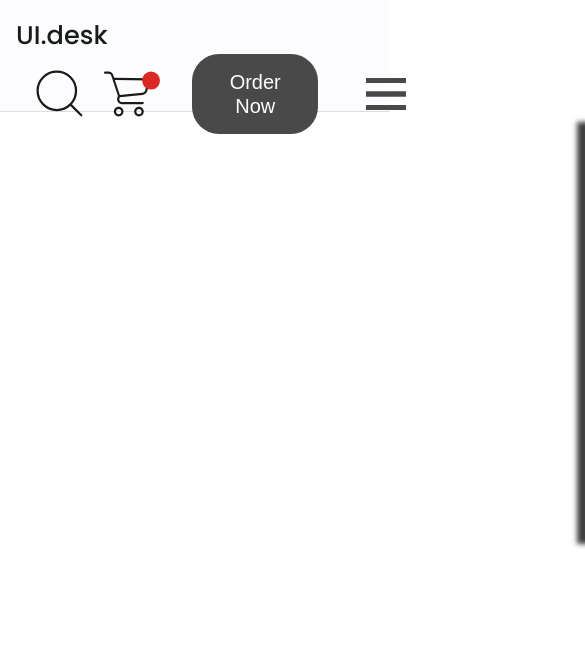
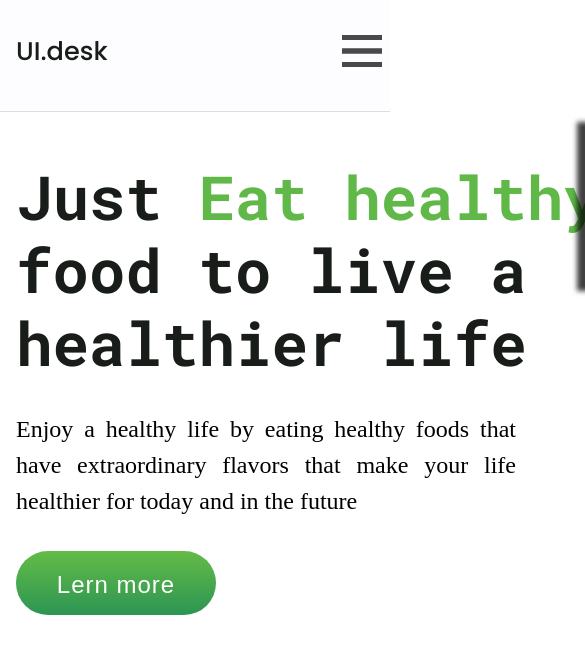
Before and after one commit to tokkaya79/ui-dest, a React (Create React App) app: page / in a window 390 px wide. Shown: the top 654 px of the page, 585 px wide, since content can reach past the window. Built offline with nearby package versions, Linux system fonts and the light colour scheme; grey boxes are pictures that could not be loaded; a web font is replaced by a local one.

Commit message:
adaptiv header

```diff
--- a/src/components/burger/style.scss
+++ b/src/components/burger/style.scss
@@ -1,3 +1,9 @@
+.burger-menu {
+    display: none;
+}
+
+//--------------------screen-------------------
+@media (max-width: 900px) {
     .burger-menu {
         width: 2rem;
         height: 2rem;
@@ -13,7 +19,6 @@
             background-color: var(--bg-grey);
             position: absolute;
             transition: all 0.3s ease 0s;
-
         }
         &::before {
             top: 0;
@@ -39,3 +44,4 @@
             transform: rotate(45deg) translate(0px, 50%);
         }
     }
+}
--- a/src/components/header/Header.js
+++ b/src/components/header/Header.js
@@ -9,18 +9,18 @@ import NavList from '../navList/NavList';
 import './style.scss';
 
 const Header = () => {
-    const [isActive, setIsActive] = useState(false)
+    const [isActive, setIsActive] = useState(false);
 
     const handleClick = () => {
-        setIsActive(!isActive)
-    }
+        setIsActive(!isActive);
+    };
     const handleBurgerClick = () => {
-        handleClick()
-        const navList = document.querySelector('.nav-list')
-        const burgerMenu = document.querySelector('.burger-menu')
-        navList.classList.toggle('_active')
-        burgerMenu.classList.toggle('_active')
-    }
+        handleClick();
+        const navList = document.querySelector('.nav-list');
+        const burgerMenu = document.querySelector('.burger-menu');
+        navList.classList.toggle('_active');
+        burgerMenu.classList.toggle('_active');
+    };
 
     return (
         <section className="header">
@@ -28,10 +28,15 @@ const Header = () => {
                 <div className="header__inner">
                     <Logo />
                     <NavList />
-                    <div className="header__box">
-                        <IconList />
-                        <BtnOrder />
-                        <BurgerMenu isActive={isActive} handleClick={handleBurgerClick}/>
+                    <div className="header__user">
+                        <div className="header__box">
+                            <IconList />
+                            <BtnOrder />
+                        </div>
+                        <BurgerMenu
+                            isActive={isActive}
+                            handleClick={handleBurgerClick}
+                        />
                     </div>
                 </div>
             </div>
--- a/src/components/header/style.scss
+++ b/src/components/header/style.scss
@@ -12,8 +12,13 @@
         display: flex;
         justify-content: space-between;
         flex-wrap: wrap;
+        row-gap: 1rem;
         align-items: center;
-        padding: 1rem 1rem;
+        padding: 2rem 1rem;
+    }
+    &__user{
+        display: flex;
+        justify-content: right;
     }
 
     &__box {
@@ -25,6 +30,11 @@
     }
 }
 
-@media screen {
-
+//--------------------screen-------------------
+@media (max-width: 540px) {
+    .header{
+        &__box {
+           display: none;
+        }
+    }
 }
--- a/src/components/navList/style.scss
+++ b/src/components/navList/style.scss
@@ -31,7 +31,7 @@
         top: 7rem;
         right: -100%;
         width: 50%;
-        height: 50vh;
+        height: 40vh;
         background-color: rgba(214, 218, 214, 0.948);
         -webkit-box-shadow: -8px 10px 5px 0px rgba(0, 0, 0, 0.75);
         -moz-box-shadow: -8px 10px 5px 0px rgba(0, 0, 0, 0.75);
@@ -54,3 +54,20 @@
         }
     }
 }
+@media (max-width: 650px){
+    .nav-list{
+        height: 30vh;
+        &__list{
+            font-size: 3rem;
+        }
+    }
+}
+@media (max-width: 450px){
+    .nav-list{
+        padding-left: 1rem;
+        height: 20vh;
+        &__list{
+            font-size: 2rem;
+        }
+    }
+}
--- a/src/pages/MainPage.js
+++ b/src/pages/MainPage.js
@@ -14,8 +14,8 @@ function MainPage() {
     return (
         <>
             <Header />
-            {/* <HeaderContent/>
-            <main>
+            <HeaderContent/>
+            {/* <main>
                 <ChooseUs />
                 <AboutUs />
                 <FreshVeg />
```
Also changed, not shown: src/components/btnOrder/style.scss (line endings or trailing spaces), src/components/headerContent/style.scss (line endings or trailing spaces). Lines whose indentation alone changed are shown as unchanged.
